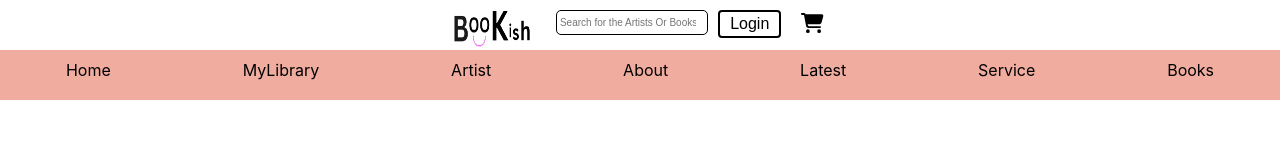
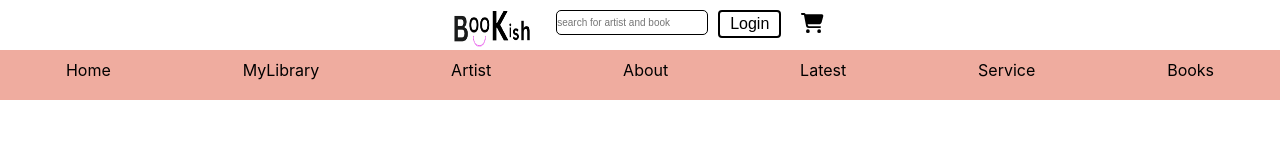
Before and after one commit to Neha020401/Bookish, a React (Create React App) app in the folder bookish/: page / in a window 1280 px wide. Shown: the top 160 px of the page. Built offline with nearby package versions, Linux system fonts and the light colour scheme.

Commit message:
using useState for search

```diff
--- a/bookish/src/Components/Logo.js
+++ b/bookish/src/Components/Logo.js
@@ -2,9 +2,16 @@ import React from 'react'
 import {faCartShopping } from '@fortawesome/free-solid-svg-icons'
 import { FontAwesomeIcon } from '@fortawesome/react-fontawesome';
 import { Link } from 'react-router-dom'
-
+import { useState } from 'react';
 
 const Logo = () => {
+const [search, setSearch] = useState('search for artist and book')
+
+const changeSearch = (event) =>{
+   const value = event.target.value
+   setSearch(value)
+}
+
 return (
 <div>
 <div className='logoContainer'><div>
@@ -16,7 +23,8 @@ return (
     <input type="search"
     name="searchInput"
     id="search"
-    placeholder=' Search for the Artists Or Books ' />
+    placeholder={search}
+    onChange={changeSearch} />
 </div>
 <div className='signBtnContainer'>
     <button className='loginBtn btn'>
```
